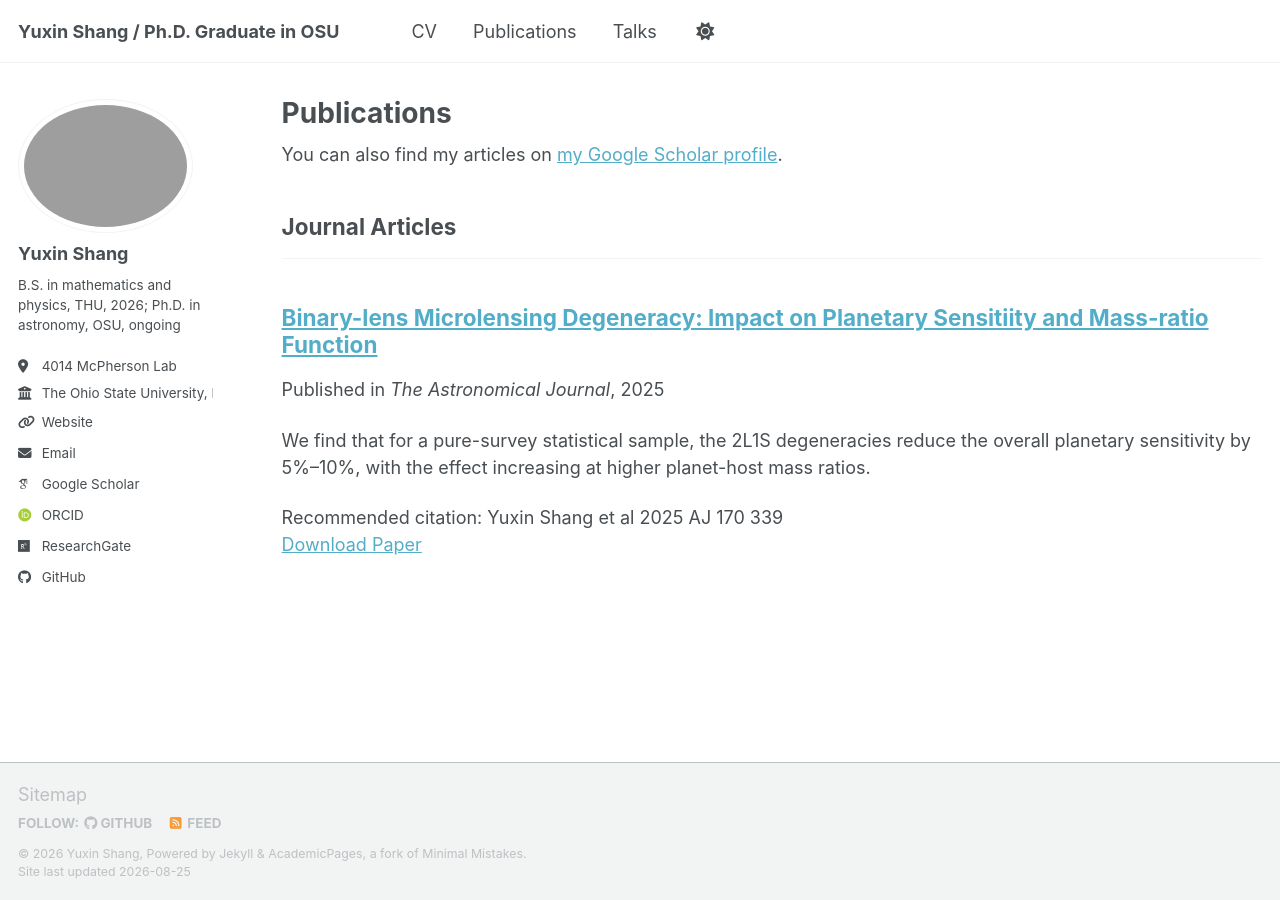
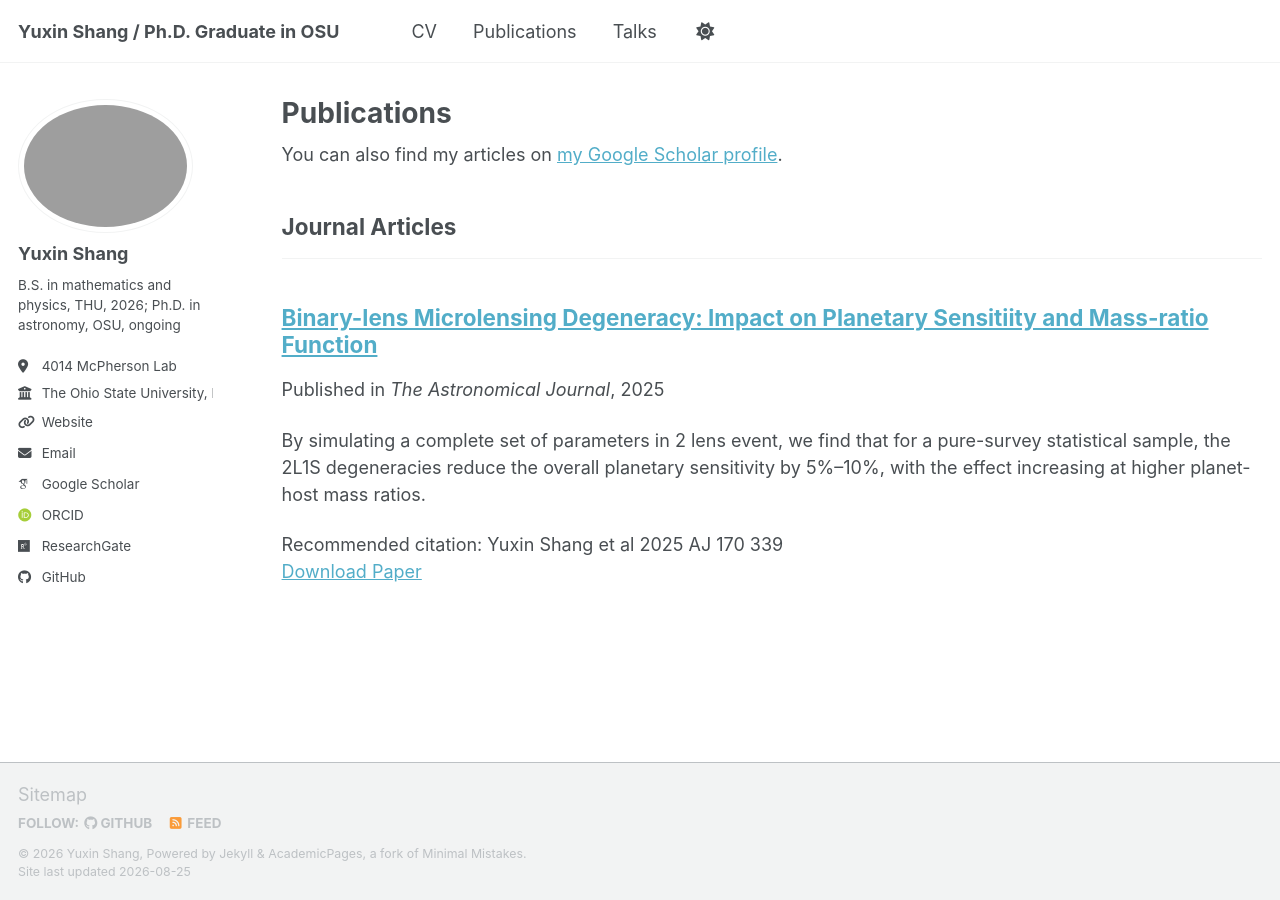
Before and after one commit to YuxinShang-thu/YuxinShang-thu.github.io, a Jekyll site: the page built from _pages/publications.html, in a window 1280 px wide. Built offline with Jekyll 4.4.1, drawn with Linux system fonts in a browser that asks for light colours; some web fonts are replaced; a script bundle is joined from its source files by our own code; library files that are not in the unit come from our copies.

Commit message:
Revise excerpt for clarity on planetary sensitivity
Updated excerpt to include details about simulating parameters in 2 lens events.

```diff
--- a/_publications/2009-10-01-paper-title-number-1.md
+++ b/_publications/2009-10-01-paper-title-number-1.md
@@ -2,7 +2,7 @@
 title: "Binary-lens Microlensing Degeneracy: Impact on Planetary Sensitiity and Mass-ratio Function"
 collection: publications
 category: manuscripts
-excerpt: 'We find that for a pure-survey statistical sample, the 2L1S degeneracies reduce the overall planetary sensitivity by 5%–10%, with the effect increasing at higher planet-host mass ratios.'
+excerpt: 'By simulating a complete set of parameters in 2 lens event, we find that for a pure-survey statistical sample, the 2L1S degeneracies reduce the overall planetary sensitivity by 5%–10%, with the effect increasing at higher planet-host mass ratios.'
 date: 2025-11-21
 venue: 'The Astronomical Journal'
 paperurl: 'https://iopscience.iop.org/article/10.3847/1538-3881/ae14f3'
```
